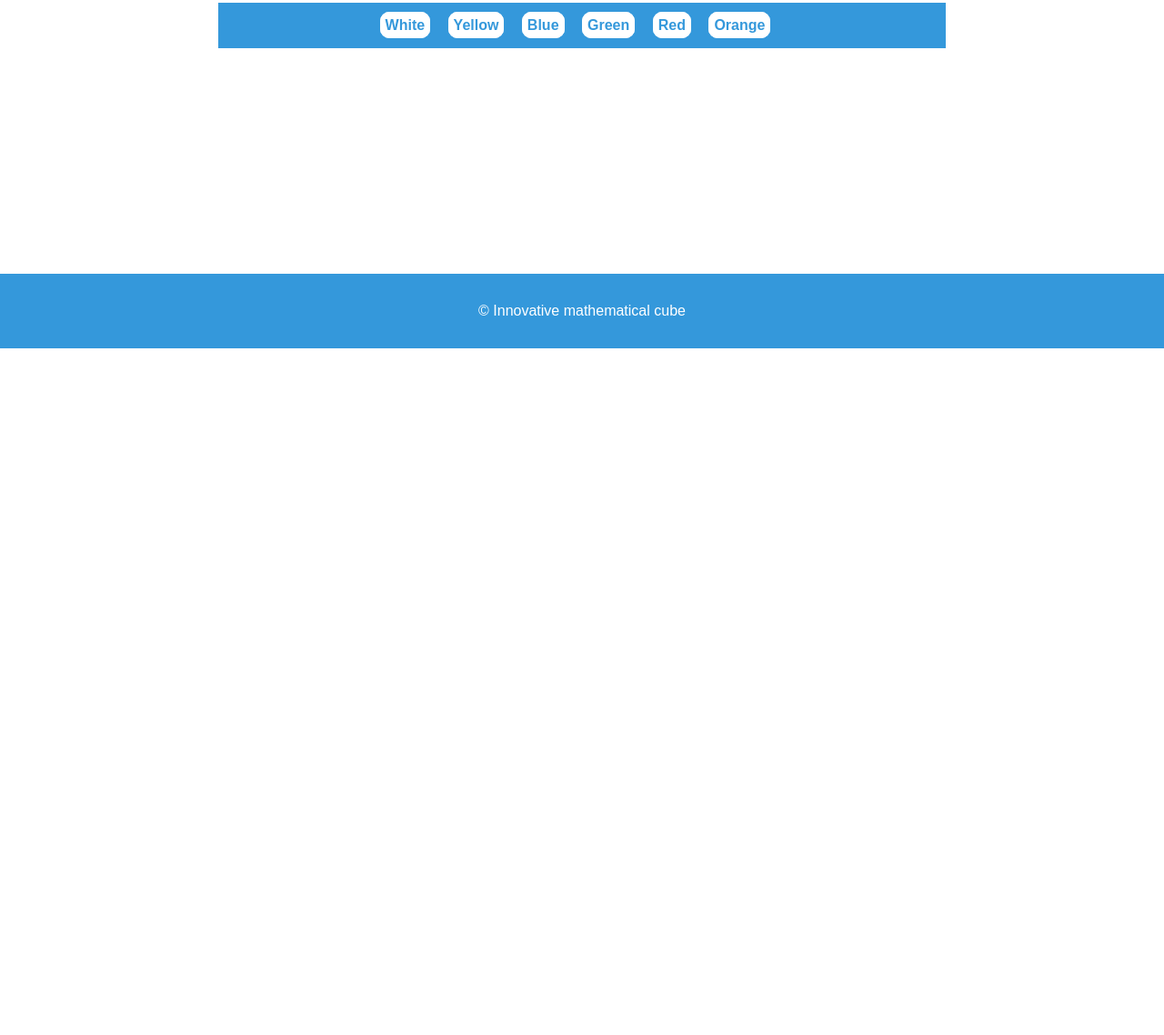
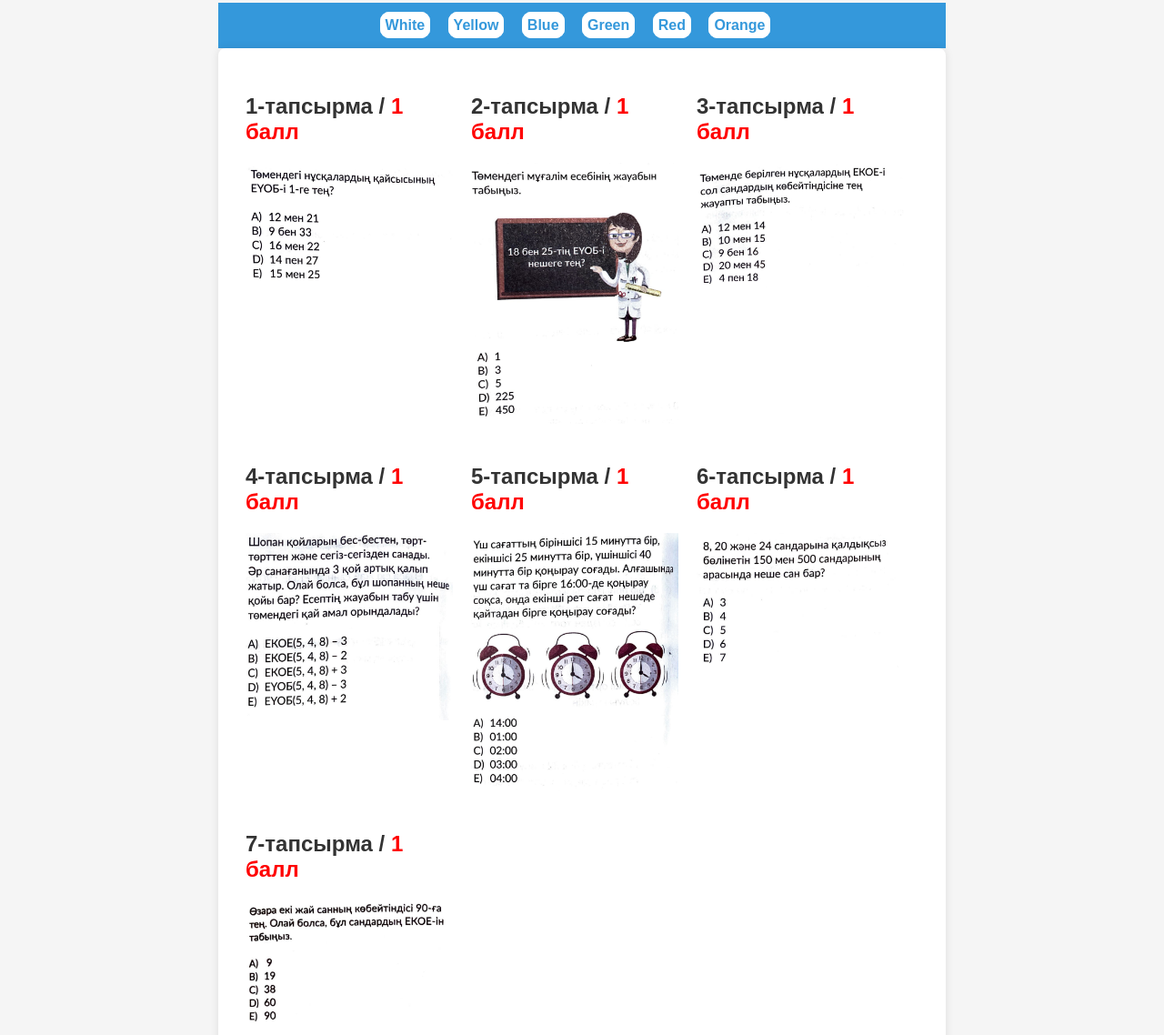
Before and after one commit to inmacnurs/inmac, a plain HTML site: page about.html in a window 1280 px wide. Shown: the part 347-1485 px from the top of the page at 91% size. Before the commit the page ends 800 px from the top, so only its background shows below. Drawn offline with Linux system fonts and the light colour scheme.

Commit message:
Update about.html

```diff
--- a/about.html
+++ b/about.html
@@ -2,61 +2,48 @@
 <html lang="ru">
 <head>
     <meta charset="UTF-8">
-    <!-- Важно для корректного масштабирования на мобильных устройствах -->
+    <!-- Важно для корректного отображения на мобильных -->
     <meta name="viewport" content="width=device-width, initial-scale=1.0">
 
-    <title>Учителя - Сырым аудандық білім беру бөлімінің "мектеп-лицейі" - Часть 1</title>
+    <title>Школа №1</title>
     <link rel="stylesheet" href="styles.css">
 
-    <!-- Ваш исходный блок стилей для teacher-group -->
+    <!-- Дополнительные стили для адаптации (можно перенести в styles.css) -->
     <style>
-        .teacher-group {
-            display: flex;
-            justify-content: space-between;
-            margin-bottom: 20px;
-        }
-        .teacher {
-            flex-basis: 48%;
-            box-sizing: border-box;
-            padding: 10px;
-        }
-        .teacher img {
-            max-width: 100%;
-            height: auto;
-        }
-        @media (max-width: 768px) {
-            .teacher-group {
-                flex-direction: column;
-            }
-            .teacher {
-                flex-basis: 100%;
-            }
-        }
-    </style>
-
-    <!-- Блок стилей для бегущей строки -->
-    <title>Бегущая строка</title>
-    <style>
-        body {
-            background-color: white; /* Устанавливаем белый фон для всей страницы */
-        }
-        marquee {
-            color: #3498db; /* Устанавливаем синий цвет текста */
-            font-size: 24px; /* Увеличиваем размер текста */
-            font-weight: bold; /* Делаем текст жирным */
-        }
-    </style>
-
-    <!-- ДОБАВЛЯЕМ НЕБОЛЬШИЕ ПРАВКИ ДЛЯ АДАПТИВНОСТИ -->
-    <style>
-      /* Делаем все изображения резиновыми,
-         чтобы они не вылезали за границы экрана */
+      /* Изображения не выходят за границы родительского контейнера */
       img {
           max-width: 100%;
           height: auto;
       }
 
-      /* "Укладываем" верхнее меню в колонку при маленьком экране */
+      /* Адаптивная сетка заданий */
+      .teacher-group {
+          display: flex;
+          flex-wrap: wrap; /* перенос в новую строку при нехватке места */
+          margin-bottom: 20px;
+      }
+      .teacher {
+          width: 30%;
+          margin: 10px;
+          box-sizing: border-box;
+      }
+
+      /* На экранах до 768px (планшеты) делаем 2 карточки в ряд */
+      @media (max-width: 768px) {
+        .teacher {
+            width: 45%;
+        }
+      }
+
+      /* На экранах до 480px (телефоны) делаем 1 карточку в ряд */
+      @media (max-width: 480px) {
+        .teacher {
+            width: 100%;
+            margin: 10px 0;
+        }
+      }
+
+      /* Меню при узкой ширине экрана «складывается» в колонку */
       @media (max-width: 600px) {
         header nav ul {
           display: flex;
@@ -66,18 +53,16 @@
         header nav ul li {
           margin-bottom: 5px;
         }
-          /* Если захотите уменьшить шрифт у бегущей строки на мобильных:
-          marquee {
-              font-size: 18px;
+
+        /* Аналогично для второго nav внутри main (если необходимо) */
+        main header nav li {
+          margin-bottom: 5px;
         }
-          */
       }
 
-      /* Аналогично можно сделать для второго nav внутри main (если нужно) */
-      @media (max-width: 600px) {
-          main nav li {
-              margin-bottom: 5px;
-          }
+      /* Добавляем только отступ сверху для Orange */
+      li.orange {
+        margin-top: 15px; /* Измените число при необходимости */
       }
     </style>
 </head>
@@ -100,7 +85,7 @@
     </header>
 
     <main>
-        <!-- Дополнительное меню (блок навигации) -->
+      <!-- Второй блок меню -->
       <header>
         <nav>
             <li><a href="Aq.html">White</a></li>
@@ -108,19 +93,50 @@
             <li><a href="Kok.html">Blue</a></li>
             <li><a href="Zhasyl.html">Green</a></li>
             <li><a href="Kyzyl.html">Red</a></li>
-                <li><a href="Orang.html">Orange</a></li>
+            <!-- Класс .orange только для отступа -->
+            <li class="orange"><a href="Orange.html">Orange</a></li>
         </nav>
       </header>
 
-        <br><br><br><br><br><br><br><br><br><br>
+      <section>
+        <div class="teacher-group">
+          <div class="teacher">
+            <h2>1-тапсырма / <a>1 балл</a></h2>
+            <img src="О.1.png" alt="Учитель 1">
+          </div>
+
+          <div class="teacher">
+            <h2>2-тапсырма / <a>1 балл</a></h2>
+            <img src="О.2.png" alt="Учитель 2">
+          </div>
+
+          <div class="teacher">
+            <h2>3-тапсырма / <a>1 балл</a></h2>
+            <img src="О.3.png" alt="Учитель 3">
+          </div>
+
+          <div class="teacher">
+            <h2>4-тапсырма / <a>1 балл</a></h2>
+            <img src="О.4.png" alt="Учитель 4">
+          </div>
+
+          <div class="teacher">
+            <h2>5-тапсырма / <a>1 балл</a></h2>
+            <img src="О.5.png" alt="Учитель 5">
+          </div>
+
+          <div class="teacher">
+            <h2>6-тапсырма / <a>1 балл</a></h2>
+            <img src="О.6.png" alt="Учитель 6">
+          </div>
+
+          <div class="teacher">
+            <h2>7-тапсырма / <a>1 балл</a></h2>
+            <img src="О.7.png" alt="Учитель 7">
+          </div>
+        </div>
+      </section>
     </main>
-
-    <!-- Бегущая строка -->
-    <marquee behavior="scroll" direction="left">
-        Есептерге байланысты сұрақтар үшін: +7776 920 00 25 нөміріне хабарласыңыз.
-    </marquee>
-
-    <p></p>
 
     <footer>
         <p>&copy; Innovative mathematical cube</p>
```
Lines whose indentation alone changed are shown as unchanged.
